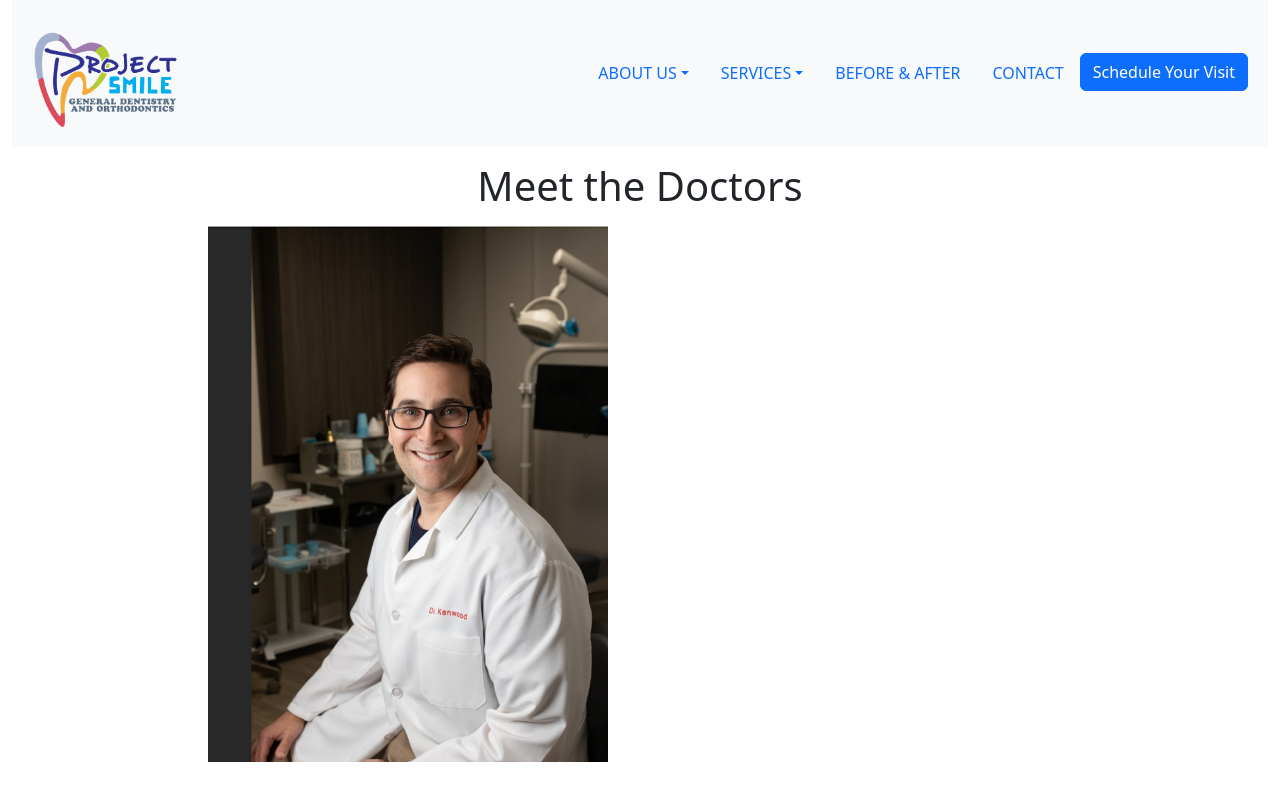
After one commit to dom-aquino/project-smile, a Flask app: page /meet-the-doctors in a window 1280 px wide. The commit adds this page. Run offline with Flask 3, Linux system fonts and the light colour scheme.

Commit message:
Add assets

```diff
--- a/main_app/routes.py
+++ b/main_app/routes.py
@@ -25,6 +25,11 @@ def index():
 
     return render_template("index.html", title="Welcome", form=form)
 
+
+@app.route("/meet-the-doctors", methods=['GET'])
+def meet_the_doctors():
+    return render_template("meet_the_doctors.html", title="Meet the Doctors")
+
 @app.route("/appointment", methods=['GET', 'POST'])
 def appointment():
     form = AppointmentForm()
--- a/main_app/templates/base.html
+++ b/main_app/templates/base.html
@@ -19,7 +19,7 @@
                       <li class="nav-item dropdown">
                           <a class="nav-link dropdown-toggle" href="#" data-bs-toggle="dropdown" aria-expanded="false">ABOUT US</a>
                           <ul class="dropdown-menu">
-                            <li><a class="dropdown-item" href="#">Meet the Doctors</a></li>
+                            <li><a class="dropdown-item" href="/meet-the-doctors">Meet the Doctors</a></li>
                             <li><a class="dropdown-item" href="#">FAQs</a></li>
                             <li><a class="dropdown-item" href="#">Locations</a></li>
                             <li><a class="dropdown-item" href="#">Contact Us</a></li>
@@ -44,21 +44,16 @@
                           <a class="nav-link active" aria-current="page" href="#">CONTACT</a>
                       </li>
                       <li class="nav-item">
-                          <button class="btn btn-outline-success me-2" type="button">BOOK ONLINE</button>
+                          <button class="btn btn-primary me-2" type="button">Schedule Your Visit</button>
                       </li>
                     </ul>
                 </div>
             </nav>
-            <!--
-            Project Smile:
-            <a href="/index">Home</a>
-            <a href="/admin">Admin</a>
-            -->
         </div>
         <script src="https://unpkg.com/vue@3/dist/vue.global.js"></script>
         <script src="https://cdn.jsdelivr.net/npm/bootstrap@5.3.3/dist/js/bootstrap.bundle.min.js" integrity="sha384-YvpcrYf0tY3lHB60NNkmXc5s9fDVZLESaAA55NDzOxhy9GkcIdslK1eN7N6jIeHz" crossorigin="anonymous"></script>
         <div id="app">
-            <div class="container">
+            <div class="container text-center">
             {% block content %}
             {% endblock %}
             </div>
--- a/main_app/templates/index.html
+++ b/main_app/templates/index.html
@@ -1,7 +1,8 @@
 {% extends "base.html" %}
 
 {% block content %}
-    <h1>Welcome to the Project Smile!</h1>
+    <!--
+    <h1>Welcome to Project Smile!</h1>
     <form action="" method="post" novalidate>
         {{ form.hidden_tag() }}
         <p>
@@ -50,6 +51,7 @@
         {% endif %}
         {% endwith %}
     </form>
+    -->
 {% endblock %}
 
 {% block script %}
--- /dev/null
+++ b/main_app/templates/meet_the_doctors.html
@@ -0,0 +1,14 @@
+{% extends "base.html" %}
+
+{% block content %}
+    <h1 class="mt-3 mb-3">Meet the Doctors</h1>
+    <div class="container-lg">
+        <div class="row justify-content-center mt-3">
+            <div class="col-5">
+                <img src="{{ url_for('static', filename='/assets/dentist_0.jpg') }}" width=400 height=auto>
+            </div>
+            <div class="col-5 justify-text-right">
+            </div>
+        </div>
+    </div>
+{% endblock %}
```
Also changed, not shown: main_app/static/assets/dentist_0.jpg (added), main_app/static/assets/dentist_1.jpg (added), main_app/static/assets/dentist_2.jpg (added), 3 other files.
